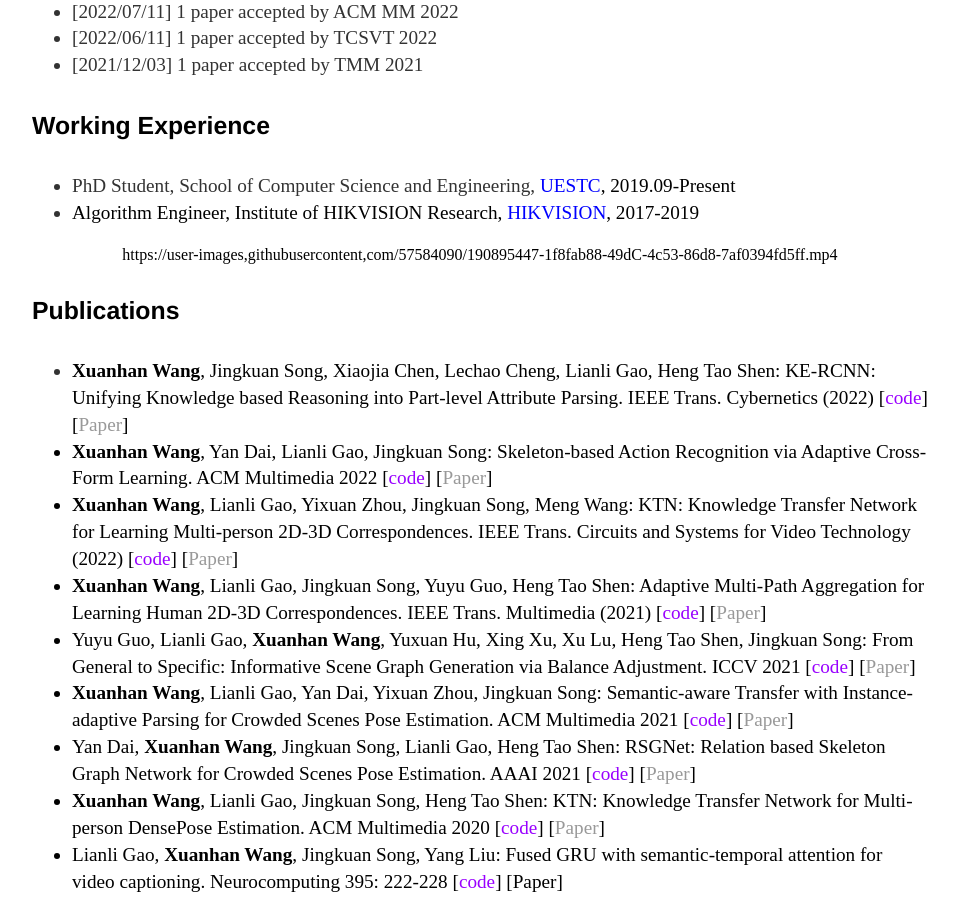
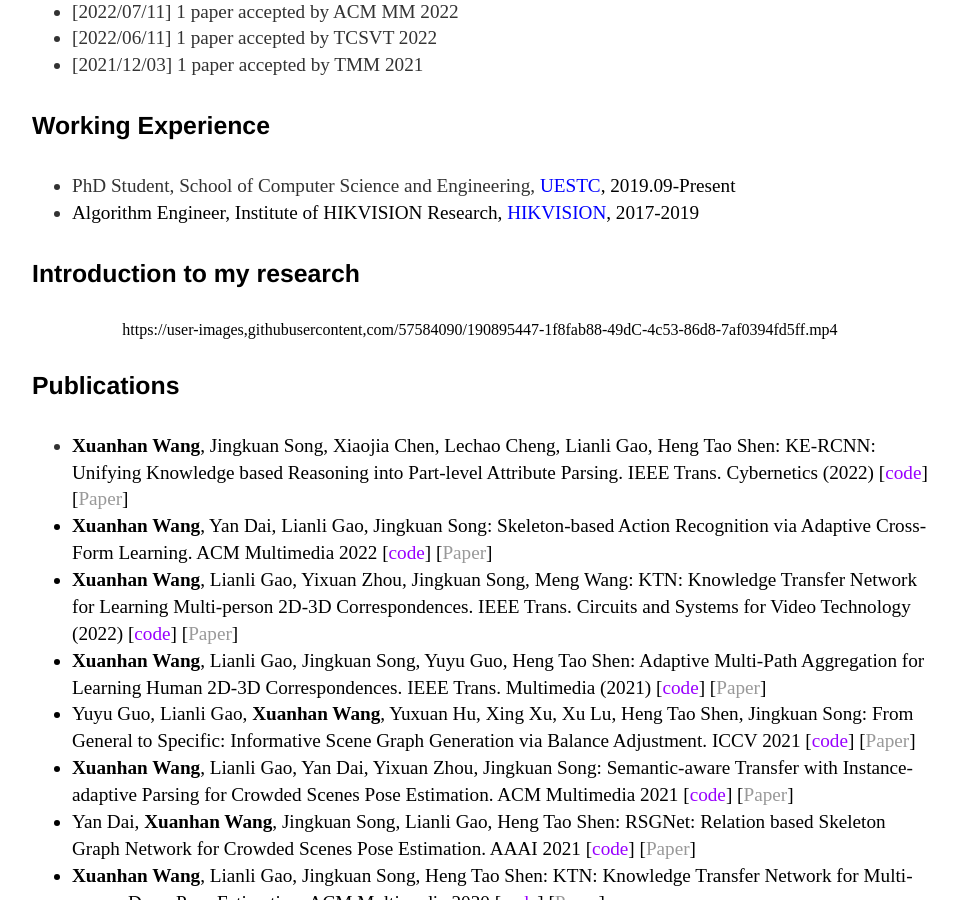
Before and after one commit to cfm-wxh/xuanhanwang.github.io, a Jekyll site: the page built from index.html, in a window 1280 px wide and 900 px high, scrolled down 751 px. Shown: the whole window, without its empty margins (160-1118 px from the left). Built offline with Jekyll 4.4.1, drawn with Linux system fonts in a browser that asks for light colours.

Commit message:
Update index.html

```diff
--- a/index.html
+++ b/index.html
@@ -45,6 +45,7 @@ title: Xuanhan Wang, UESTC
 	<li><font><font color="#000000">Algorithm Engineer,&nbsp;Institute of HIKVISION Research, </font><font color="#0000ff">HIKVISION</font><font color="#000000">,&nbsp;</font></font><font color="#000000" >2017-2019</font></li>
 </ul>
 
+<h4>Introduction to my research</h4>
 <div align="center">
 	https://user-images,githubusercontent,com/57584090/190895447-1f8fab88-49dC-4c53-86d8-7af0394fd5ff.mp4
 </div>
```
